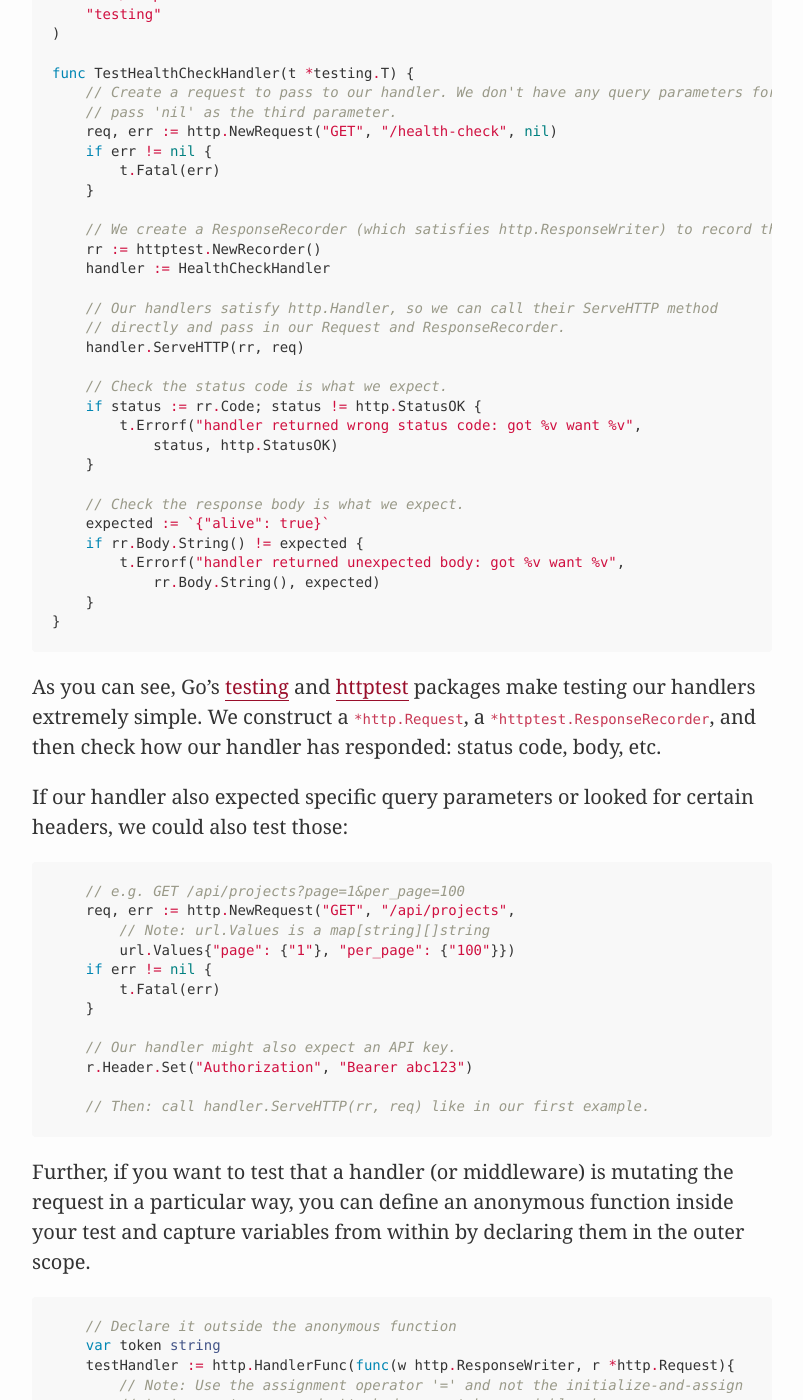
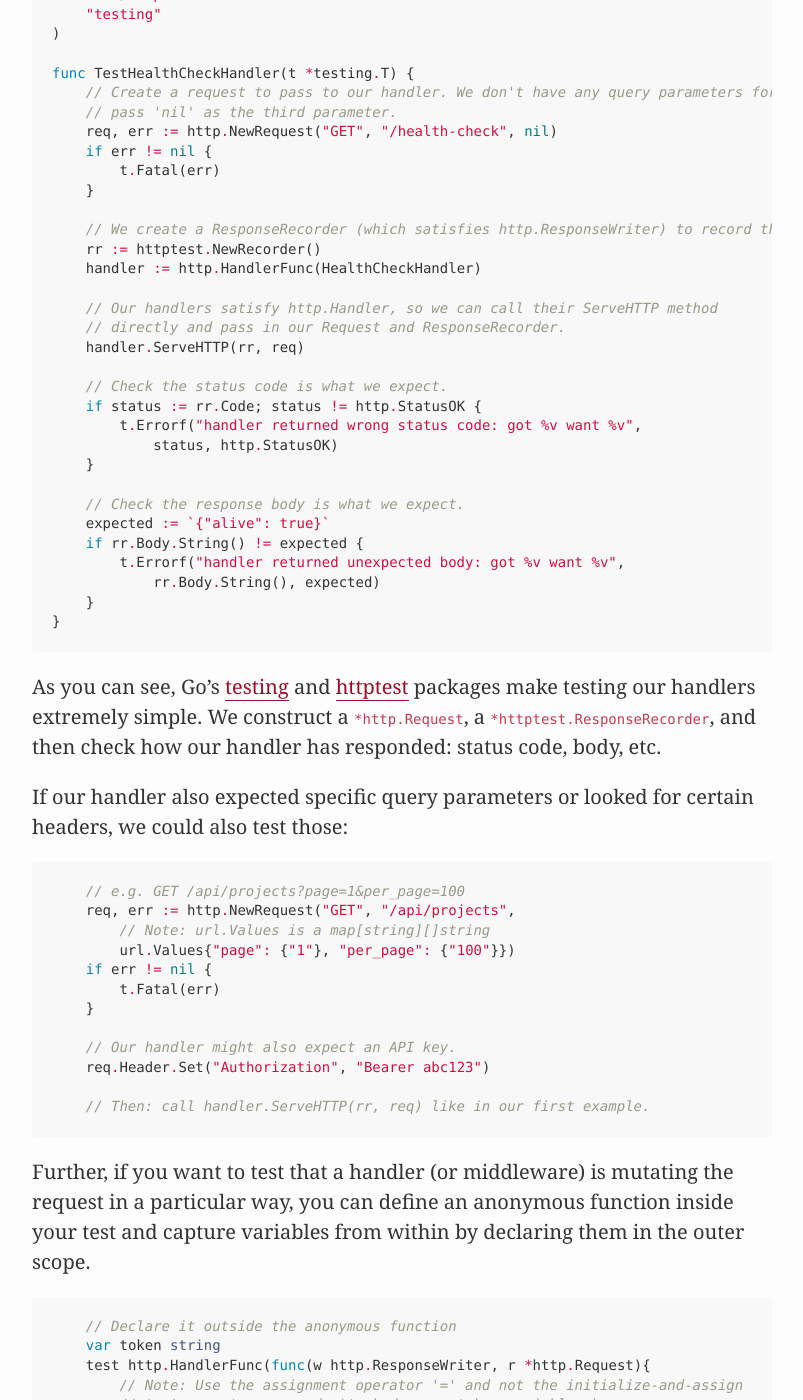
Before and after one commit to elithrar/elithrar.github.io, a Jekyll site: the page built from _posts/2016-03-20-testing-http-handlers-go.md, in a window 1280 px wide and 1400 px high, scrolled down 1199 px. Shown: the whole window, without its empty margins (238-1041 px from the left). Built offline with Jekyll 4.4.1, drawn with Linux system fonts in a browser that asks for light colours; Markdown is read by kramdown in place of the engine named in the settings.

Commit message:
[edits] Feedback

````diff
--- a/_posts/2016-03-20-testing-http-handlers-go.md
+++ b/_posts/2016-03-20-testing-http-handlers-go.md
@@ -54,7 +54,7 @@ func TestHealthCheckHandler(t *testing.T) {
 
     // We create a ResponseRecorder (which satisfies http.ResponseWriter) to record the response.
     rr := httptest.NewRecorder()
-    handler := HealthCheckHandler
+    handler := http.HandlerFunc(HealthCheckHandler)
 
     // Our handlers satisfy http.Handler, so we can call their ServeHTTP method
     // directly and pass in our Request and ResponseRecorder.
@@ -93,7 +93,7 @@ headers, we could also test those:
     }
 
     // Our handler might also expect an API key.
-    r.Header.Set("Authorization", "Bearer abc123")
+    req.Header.Set("Authorization", "Bearer abc123")
 
     // Then: call handler.ServeHTTP(rr, req) like in our first example.
 ```
@@ -105,7 +105,7 @@ declaring them in the outer scope.
 ```go
     // Declare it outside the anonymous function
     var token string
-    testHandler := http.HandlerFunc(func(w http.ResponseWriter, r *http.Request){
+    test http.HandlerFunc(func(w http.ResponseWriter, r *http.Request){
         // Note: Use the assignment operator '=' and not the initialize-and-assign
         // ':=' operator so we don't shadow our token variable above.
         token = GetToken(r)
````
Also changed, not shown: other parts of _posts/2016-03-20-testing-http-handlers-go.md (+2 -2 lines).
